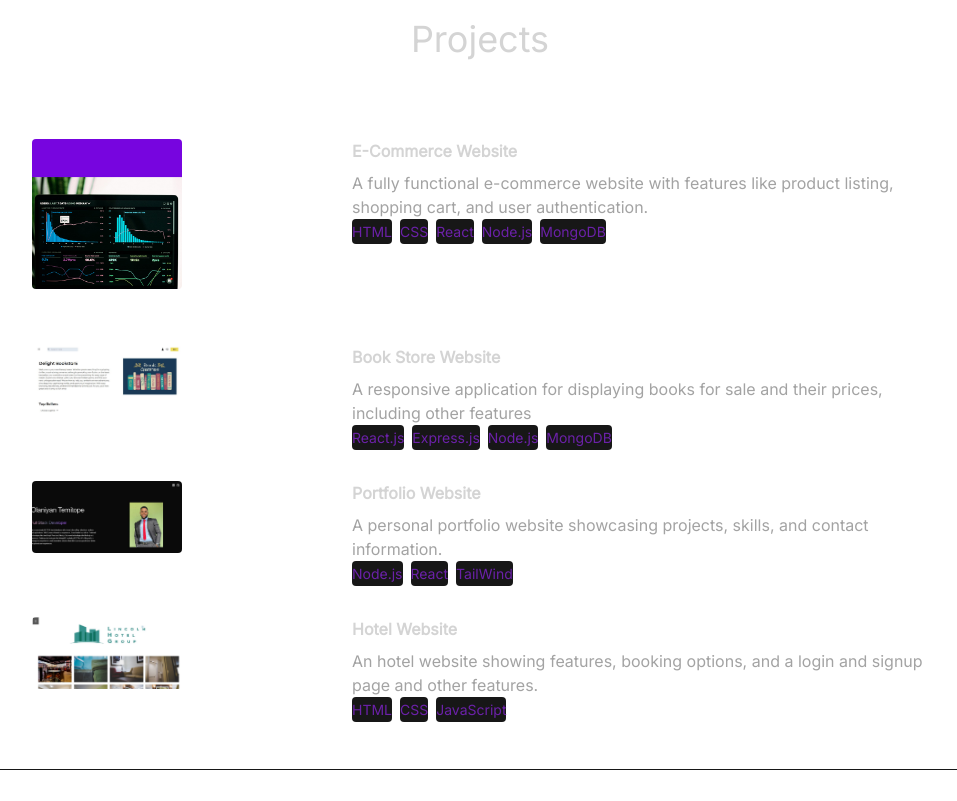
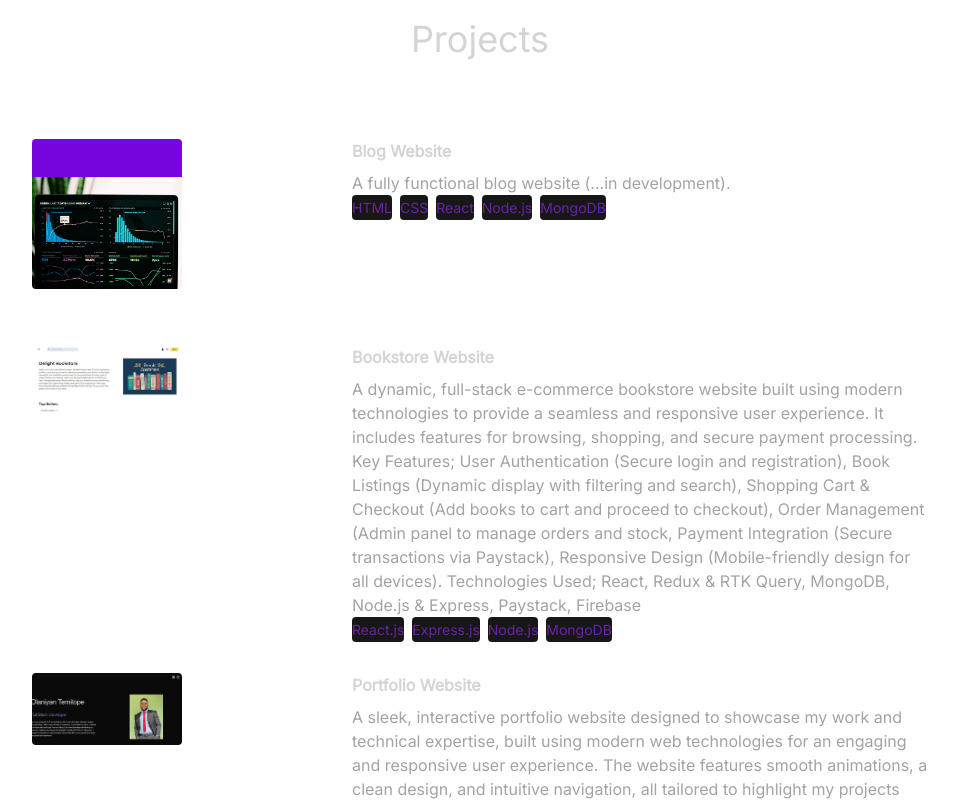
Before and after one commit to olat69/reactPortforlio, a React (Vite) app: page / in a window 1280 px wide. Shown: the part 2440-3241 px from the top of the page, without its empty margins (160-1117 px from the left). Built offline with nearby package versions, Linux system fonts and the light colour scheme.

Commit message:
new commit

```diff
--- a/src/constants/index.js
+++ b/src/constants/index.js
@@ -40,17 +40,16 @@ export const EXPERIENCES = [
 ];
 export const PROJECTS = [
   {
-    title: "E-Commerce Website",
+    title: "Blog Website",
     image: project1,
-    description:
-      "A fully functional e-commerce website with features like product listing, shopping cart, and user authentication.",
+    description: "A fully functional blog website (...in development).",
     technologies: ["HTML", "CSS", "React", "Node.js", "MongoDB"],
   },
   {
-    title: "Book Store Website ",
+    title: "Bookstore Website",
     image: project2,
     description:
-      "A responsive application for displaying books for sale and their prices, including other features",
+      "A dynamic, full-stack e-commerce bookstore website built using modern technologies to provide a seamless and responsive user experience. It includes features for browsing, shopping, and secure payment processing. Key Features; User Authentication (Secure login and registration), Book Listings (Dynamic display with filtering and search), Shopping Cart & Checkout (Add books to cart and proceed to checkout), Order Management (Admin panel to manage orders and stock, Payment Integration (Secure transactions via Paystack), Responsive Design (Mobile-friendly design for all devices). Technologies Used; React, Redux & RTK Query, MongoDB, Node.js & Express, Paystack, Firebase",
     technologies: ["React.js", "Express.js", "Node.js", "MongoDB"],
     url: "https://mern-bookstore-khaki.vercel.app/",
   },
@@ -58,15 +57,15 @@ export const PROJECTS = [
     title: "Portfolio Website",
     image: project3,
     description:
-      "A personal portfolio website showcasing projects, skills, and contact information.",
-    technologies: ["Node.js", "React", "TailWind"],
+      "A sleek, interactive portfolio website designed to showcase my work and technical expertise, built using modern web technologies for an engaging and responsive user experience. The website features smooth animations, a clean design, and intuitive navigation, all tailored to highlight my projects and skills. Key Features; Personalized Portfolio Showcase (A well-organized display of my projects, skills, and achievements with detailed project descriptions), Smooth Animations (Engaging animations that bring the website to life, offering a dynamic and visually appealing experience), Responsive Design (Fully responsive layout that ensures optimal viewing on all devices, from mobile phones to desktops), Interactive Navigation (A seamless, user-friendly navigation experience for browsing different sections, including About, Projects, and Contact), Contact Form (A direct way for potential clients or collaborators to reach out to me). Technologies Used: JavaScript, React, Framer Motion, Tailwind CSS",
+    technologies: ["React.js", "Framer", "TailWind"],
     url: "https://my-portforlio-plum.vercel.app/",
   },
   {
     title: "Hotel Website",
     image: project4,
     description:
-      "An hotel website showing features, booking options, and a login and signup page and other features.",
+      "A modern and user-friendly hotel website designed to offer seamless browsing, booking, and user account management. Built with a focus on intuitive navigation and functionality, this site provides an efficient experience for both potential guests and hotel administrators. Key Features; Hotel Information & Features (Comprehensive details about available rooms, amenities, and services), Room Booking Options (Real-time availability check, booking forms, and confirmation emails), User Authentication (Secure login and registration for users to manage bookings and view history), Responsive Design (Optimized for all devices, ensuring a smooth user experience on mobile, tablet, and desktop), Contact and Support (Easy access to customer support and inquiries), Admin Panel (Management interface for admins to track bookings, manage rooms, and update hotel details) Technologies Used; JavaScript, Html, CSS",
     technologies: ["HTML", "CSS", "JavaScript"],
     url: "https://olat69.github.io/htmlWebsite/",
   },
```
